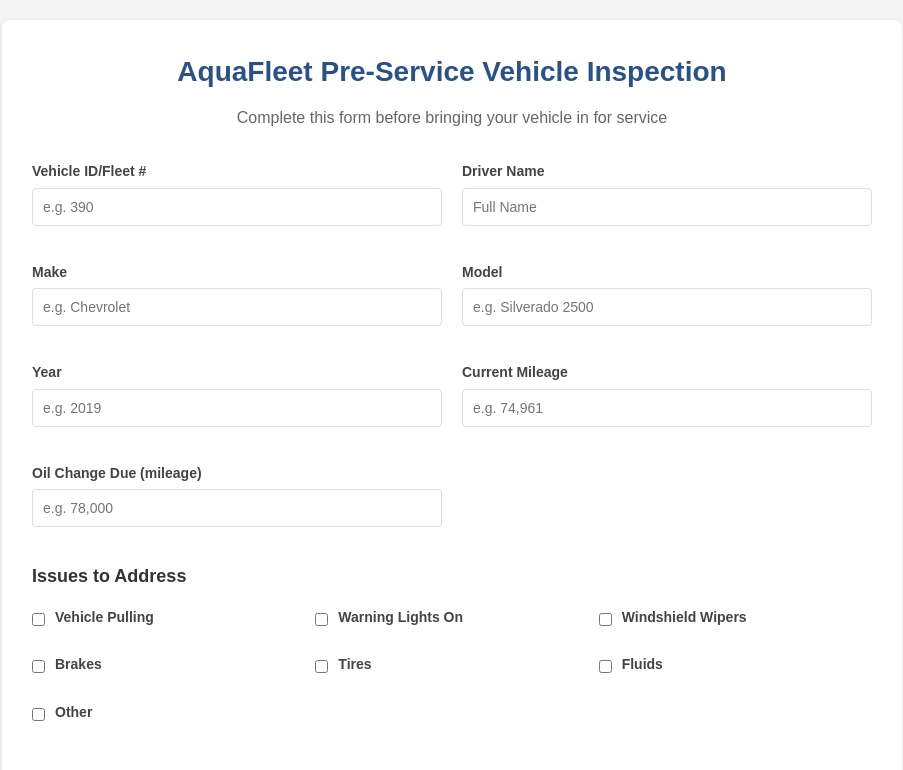
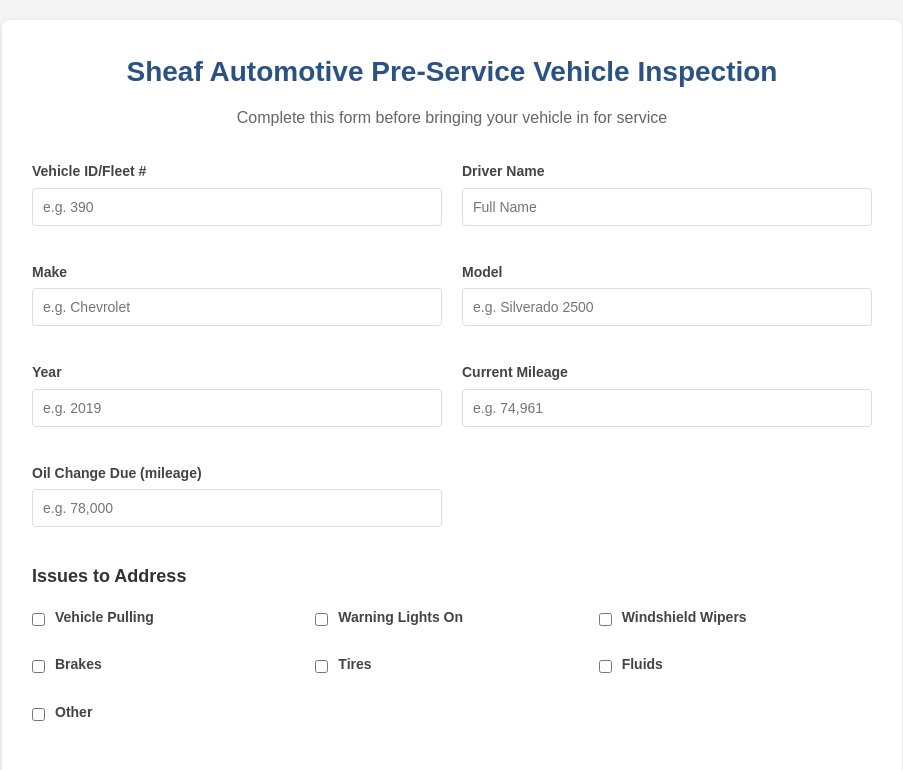
Before and after one commit to BaltekLabs/sheaftest, a plain HTML site: page index.html in a window 1280 px wide. Shown: the top 770 px of the page, without its empty margins (188-1091 px from the left). Drawn offline with Linux system fonts and the light colour scheme.

Commit message:
Update index.html

```diff
--- a/index.html
+++ b/index.html
@@ -208,7 +208,7 @@
 <body>
     <div class="container">
         <header>
-            <h1>AquaFleet Pre-Service Vehicle Inspection</h1>
+            <h1>Sheaf Automotive Pre-Service Vehicle Inspection</h1>
             <p class="subheading">Complete this form before bringing your vehicle in for service</p>
         </header>
 
```
